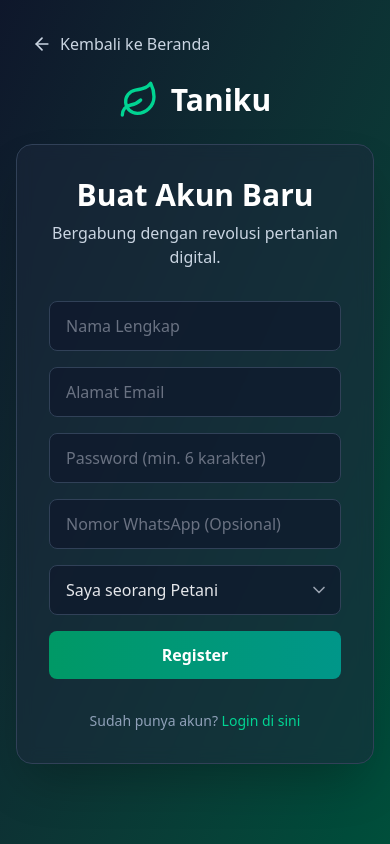
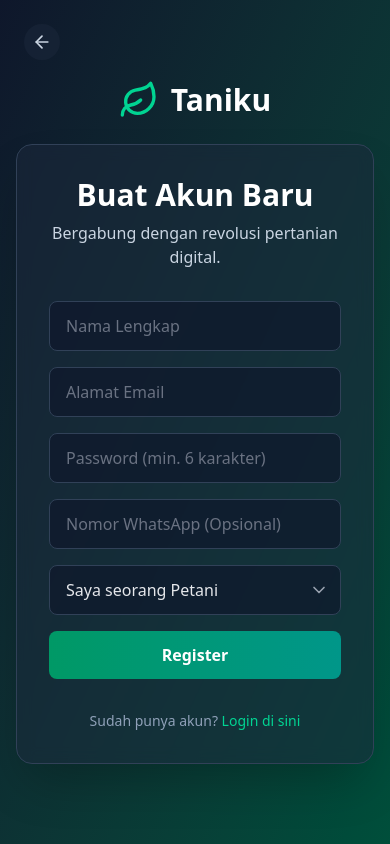
Before and after one commit to mazrohaaniss/Taniku, a React (Vite) app: page /register in a window 390 px wide. Built offline with nearby package versions, Linux system fonts and the light colour scheme; no server answers.

Commit message:
responsive register

```diff
--- a/src/pages/Register.jsx
+++ b/src/pages/Register.jsx
@@ -8,7 +8,6 @@ export default function Register() {
   const [loading, setLoading] = useState(false);
   const [error, setError] = useState('');
   const [successMessage, setSuccessMessage] = useState('');
-  const [success, setSuccess] = useState(null);
   const [formData, setFormData] = useState({
     namaLengkap: '',
     email: '',
@@ -24,8 +23,8 @@ export default function Register() {
   const handleRegister = async (e) => {
     e.preventDefault();
     setLoading(true);
-    setError(null);
-    setSuccess(null);
+    setError('');
+    setSuccessMessage('');
 
     try {
       const { data, error: authError } = await supabase.auth.signUp({
@@ -42,7 +41,6 @@ export default function Register() {
 
       if (authError) throw authError;
 
-
       const { user } = data;
       if (user && user.email) {
         const { error: insertError } = await supabase.from('users').insert({
@@ -58,8 +56,8 @@ export default function Register() {
         throw new Error('Data pengguna tidak lengkap dari autentikasi.');
       }
 
-      setSuccess('Registrasi berhasil! Silakan verifikasi email Anda.');
-      setTimeout(() => navigate('/login'), 2000);
+      setSuccessMessage('Registrasi berhasil! Silakan verifikasi email Anda.');
+      setTimeout(() => navigate('/login'), 3000);
     } catch (err) {
       setError(`Gagal registrasi: ${err.message}`);
       console.error('Error lengkap:', err);
@@ -70,9 +68,10 @@ export default function Register() {
 
   return (
     <div className="min-h-screen flex flex-col items-center justify-center bg-gradient-to-br from-slate-900 to-emerald-900 p-4 relative">
-        <Link to="/" className="absolute top-8 left-8 inline-flex items-center text-slate-300 hover:text-white transition-colors z-20 group">
-            <ArrowLeft className="w-5 h-5 mr-2 group-hover:-translate-x-1 transition-transform" />
-            <span className="font-medium">Kembali ke Beranda</span>
+        {/* Tombol kembali yang responsif */}
+        <Link to="/" className="absolute top-6 left-6 sm:top-8 sm:left-8 inline-flex items-center text-slate-300 hover:text-white transition-colors z-20 group p-2 sm:p-0 rounded-full sm:rounded-none bg-slate-800/50 sm:bg-transparent">
+            <ArrowLeft className="w-5 h-5" />
+            <span className="font-medium hidden sm:inline ml-2">Kembali ke Beranda</span>
         </Link>
 
       <div className="w-full max-w-md">
```
